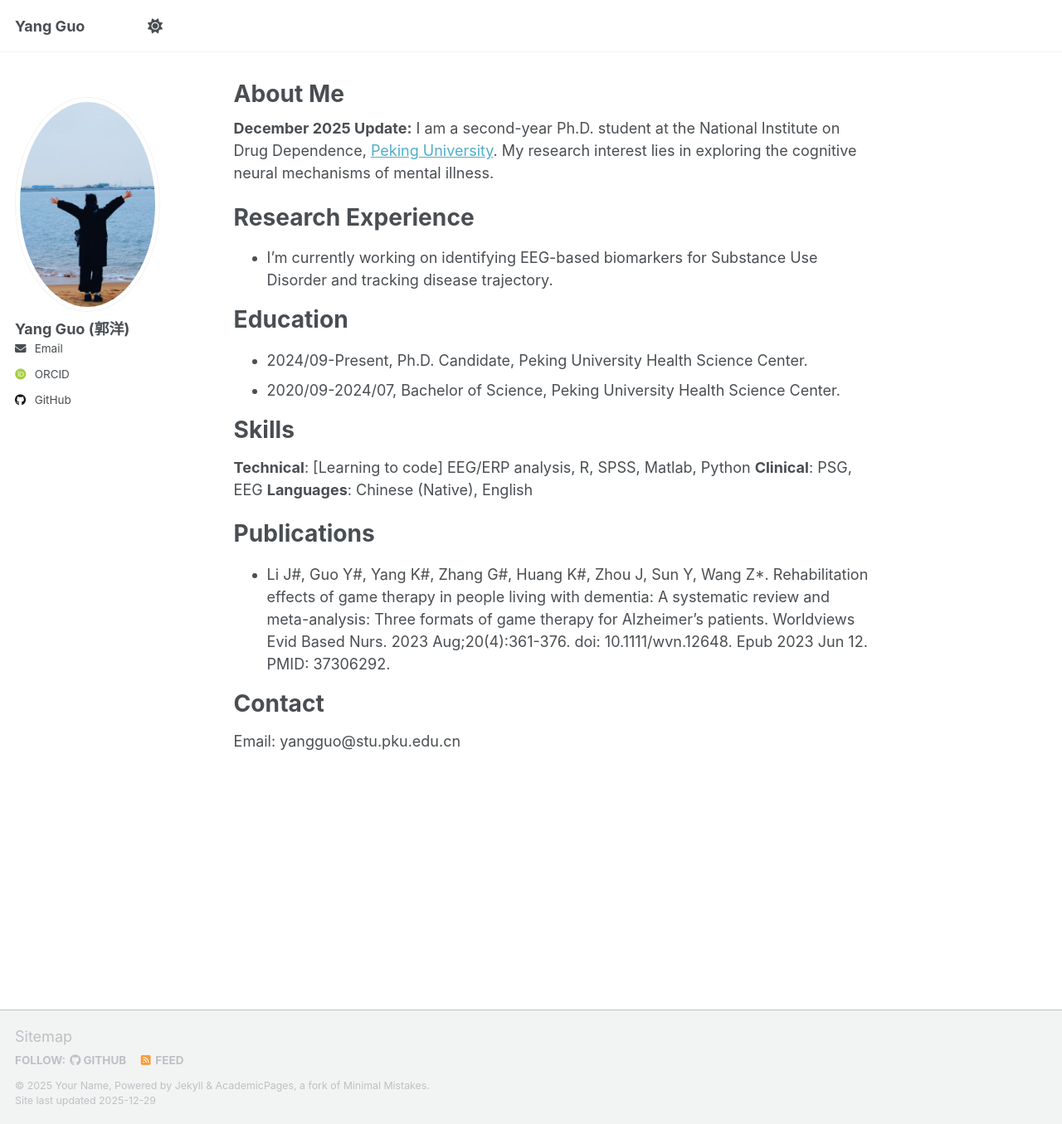
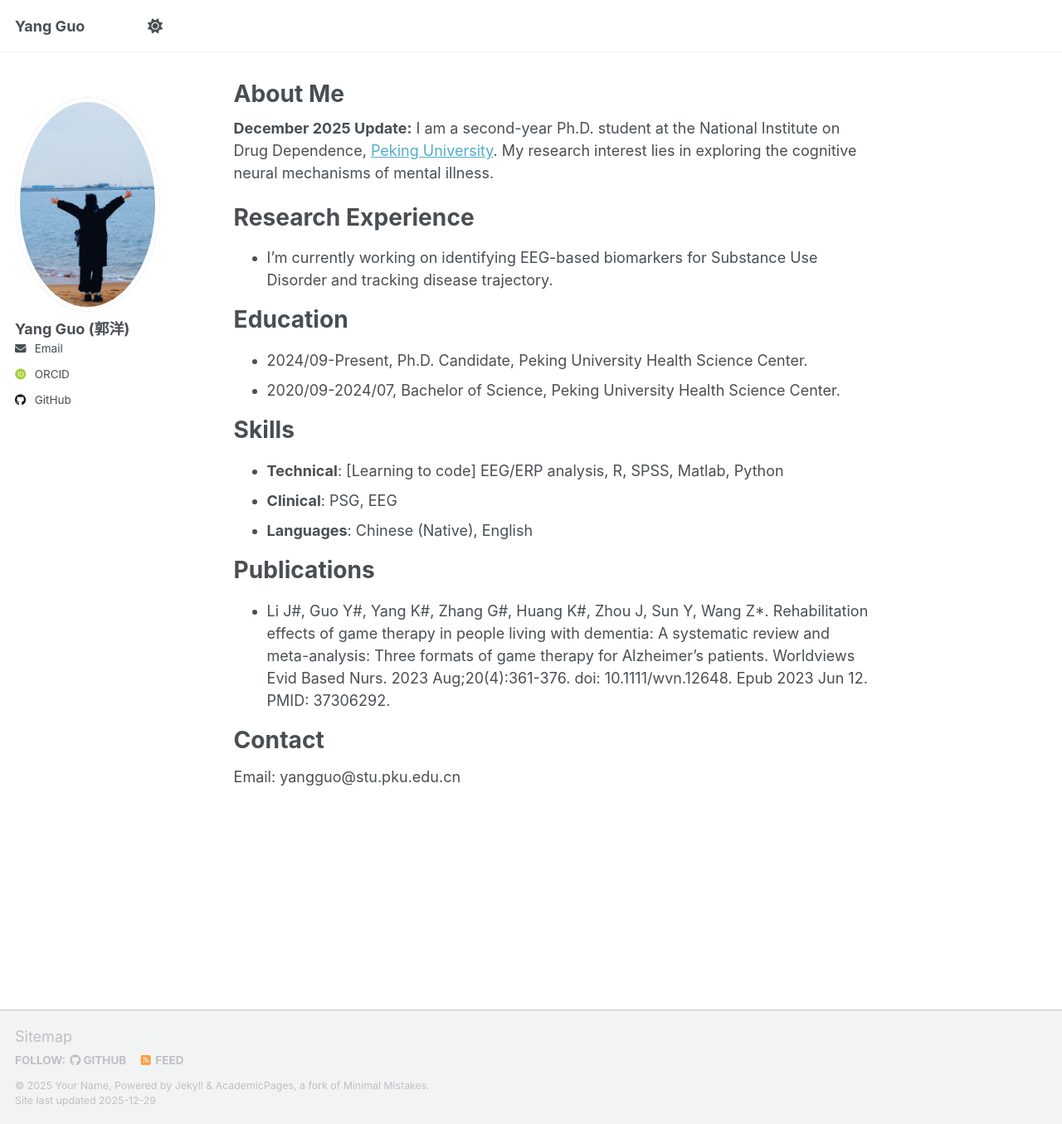
Before and after one commit to Chloesky/Chloesky.github.io, a Jekyll site: the page built from _pages/about.md, in a window 1280 px wide and 1355 px high. Shown: the whole window at 83% size. Built offline with Jekyll 4.4.1, drawn with Linux system fonts in a browser that asks for light colours; some web fonts are replaced; a script that is not in the unit is left out.

```diff
--- a/_pages/about.md
+++ b/_pages/about.md
@@ -21,9 +21,9 @@ I am a second-year Ph.D. student at the National Institute on Drug Dependence, [
 
 
 # Skills
-**Technical**: [Learning to code] EEG/ERP analysis, R, SPSS, Matlab, Python
-**Clinical**: PSG, EEG
-**Languages**: Chinese (Native), English
+- **Technical**: [Learning to code] EEG/ERP analysis, R, SPSS, Matlab, Python
+- **Clinical**: PSG, EEG
+- **Languages**: Chinese (Native), English
 
 
 # Publications
```
